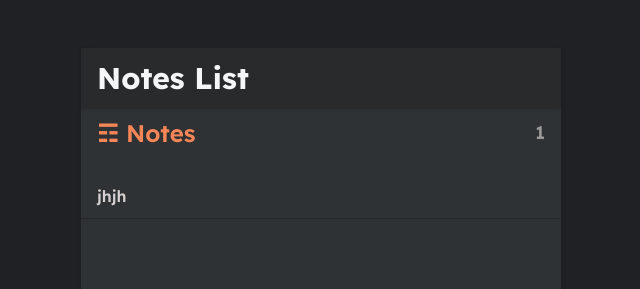
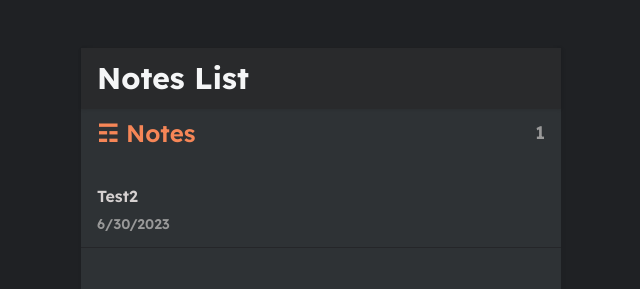
Before and after one commit to AleksKostadinov/React-MyNotes-DI, a React (Create React App) app: page / in a window 1280 px wide. Shown: the top 289 px of the page, without its empty margins (319-959 px from the left). Built offline with nearby package versions, Linux system fonts and the light colour scheme; data requests are answered from the project's data file.

Commit message:
Changes to title and body; Added update button, The arrow navigates to Home page

```diff
--- a/db.json
+++ b/db.json
@@ -1,8 +1,8 @@
 {
   "notes": [
     {
-      "body": "jhjh",
-      "updated": "2023-06-30T13:22:11.611Z",
+      "body": "Test2",
+      "updated": "2023-06-30T14:08:24.163Z",
       "id": 1
     }
   ]
--- a/src/components/ListItem.js
+++ b/src/components/ListItem.js
@@ -1,13 +1,39 @@
 import React from 'react';
 import { Link } from 'react-router-dom';
+
+const getDate = (note) => {
+    return new Date(note.updated).toLocaleDateString()
+}
+
+const getTitle = (note) => {
+    const title = note.body.split('\n')[0]
+
+    if (title.length > 30) {
+        return title.slice(0, 30)
+    }
+
+    return title
+}
+
+const getContent = (note) => {
+    const title = getTitle(note)
+    let content = note.body.replaceAll('\n', ' ')
+    content = content.replaceAll(title, '')
+
+    if (title.length > 30) {
+        return title.slice(0, 30) + '...'
+    } else {
+        return content
+    }
+}
 
 const ListItem = ({ note }) => {
     return (
         <Link to={`/note/${note.id}`}>
             <div className="notes-list-item">
-                <h3>{note.body}</h3>
+                <h3>{getTitle(note)}</h3>
+                <p><span>{getDate(note)}</span>{getContent(note)}</p>
             </div>
-
         </Link>
     )
 }
--- a/src/pages/NotePage.js
+++ b/src/pages/NotePage.js
@@ -1,5 +1,4 @@
 import React, { useEffect, useState } from 'react';
-// import notes from '../assets/data';
 import { useParams, useNavigate } from 'react-router-dom';
 import { ReactComponent as ArrowLeft } from '../assets/arrow-left.svg';
 
@@ -16,6 +15,7 @@
 
     useEffect(() => {
         getNote()
+    // eslint-disable-next-line react-hooks/exhaustive-deps
     }, [noteId]) //when is changing noteId to rerun useEffect
 
     const getNote = () => {
@@ -72,6 +72,10 @@
         navigate('/')
     }
 
+    const goToHomePage = () => {
+        navigate('/')
+    }
+
     const handleSubmit = () => {
         if (noteId !== 'new' && !note.body) {
             deleteNote()
@@ -88,12 +92,13 @@
         <div className='note'>
             <div className="note-header">
                 <h3>
-                    <ArrowLeft onClick={handleSubmit}/>
+                    <ArrowLeft onClick={goToHomePage}/>
+                    <button onClick={handleSubmit}>Update</button>
                 </h3>
 
-                {noteId !== 'new'
-                    ? (<button onClick={deleteNote}>Delete</button>)
-                    : (<button onClick={handleSubmit}>Done</button>)
+                {noteId !== 'new' &&
+                    <button onClick={deleteNote}>Delete</button>
+
                 }
 
             </div>
```
